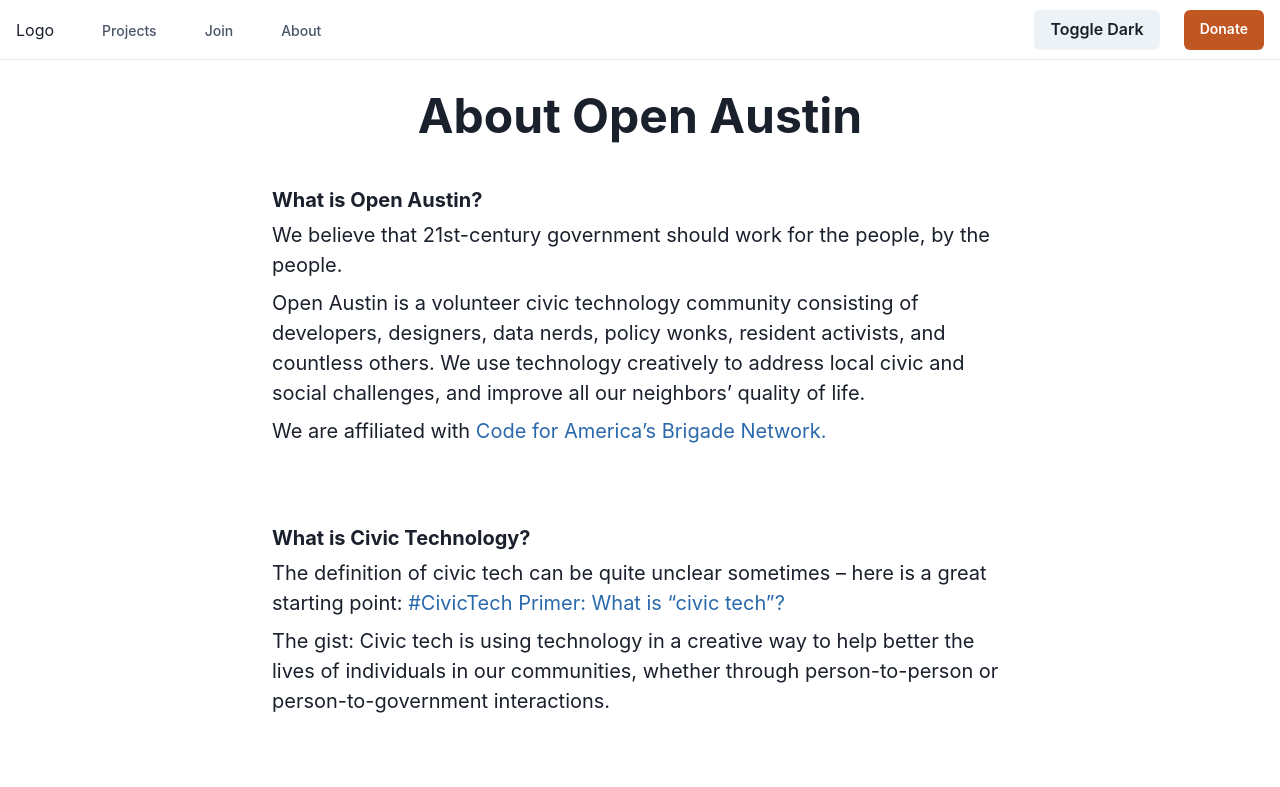
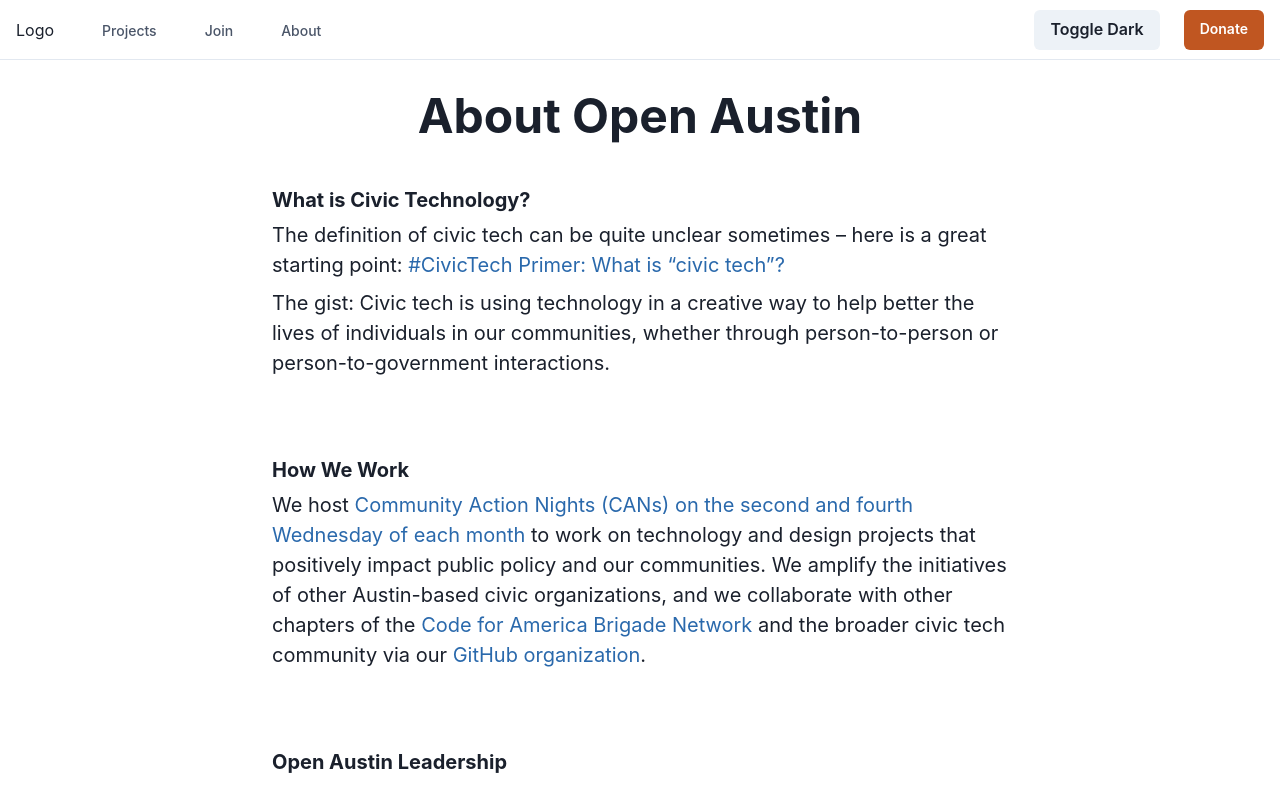
Before and after one commit to open-austin/website-v2, a Next.js app: page /about in a window 1280 px wide. Shown: the top 787 px of the page. Built offline with nearby package versions, Linux system fonts and the light colour scheme.

Commit message:
removed mission statement from about page

```diff
--- a/pages/about.tsx
+++ b/pages/about.tsx
@@ -20,30 +20,6 @@
             About Open Austin
           </Heading>
         </Center>
-        <Box pb={8} mb={8}>
-          <Stack>
-            <Heading as="h2" size="md">
-              What is Open Austin?
-            </Heading>
-            <Text fontSize={'xl'}>
-              We believe that 21st-century government should work for the
-              people, by the people.
-            </Text>
-            <Text fontSize={'xl'}>
-              Open Austin is a volunteer civic technology community consisting
-              of developers, designers, data nerds, policy wonks, resident
-              activists, and countless others. We use technology creatively to
-              address local civic and social challenges, and improve all our
-              neighbors’ quality of life.
-            </Text>
-            <Text fontSize={'xl'}>
-              We are affiliated with{' '}
-              <Link href="https://brigade.codeforamerica.org/" isExternal>
-                Code for America’s Brigade Network.
-              </Link>
-            </Text>
-          </Stack>
-        </Box>
         <Box pb={8} mb={8}>
           <Stack>
             <Heading as="h2" size="md">
```
Also changed, not shown: pages/mission-statement.tsx (+6 -4 lines).
